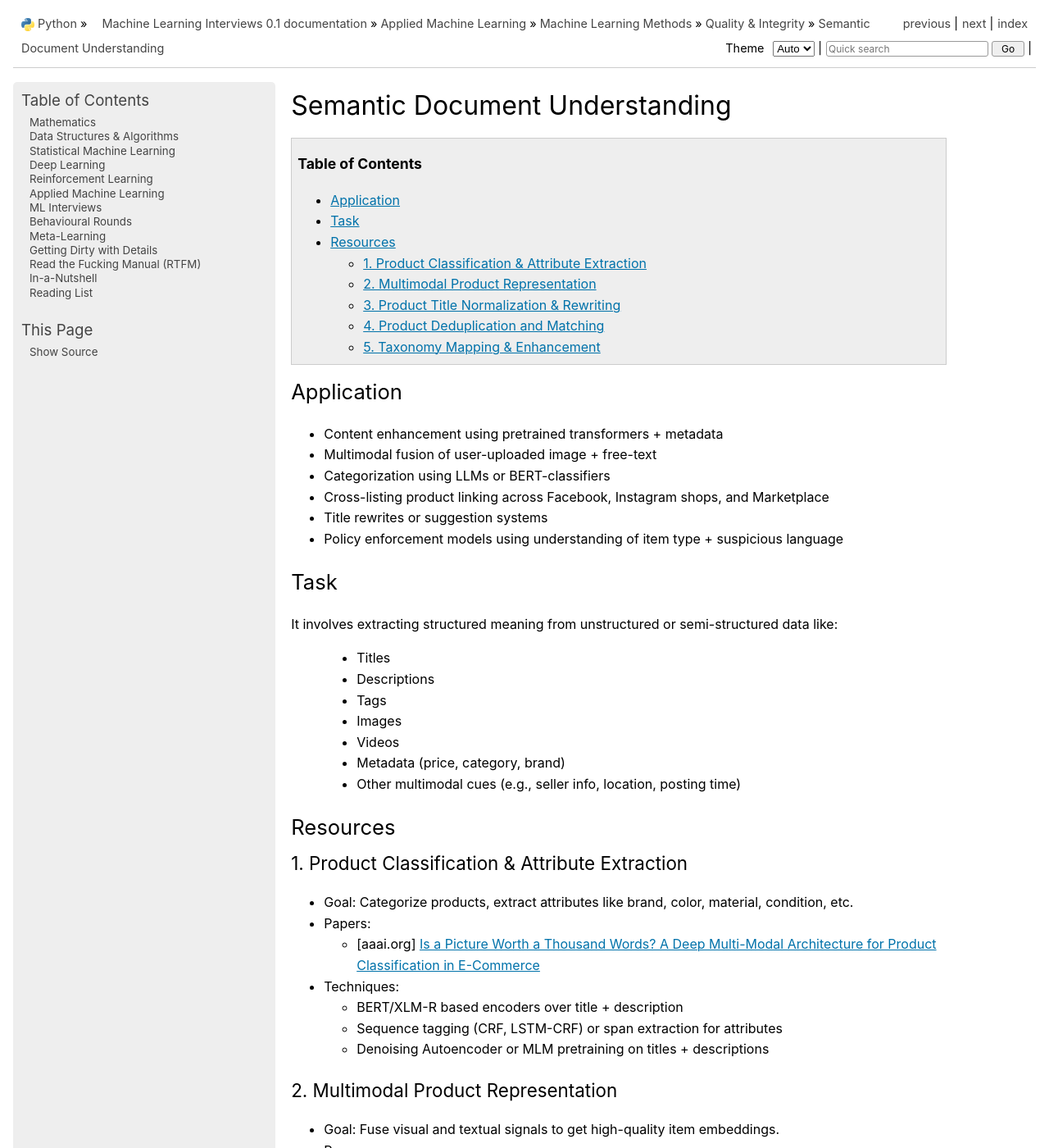
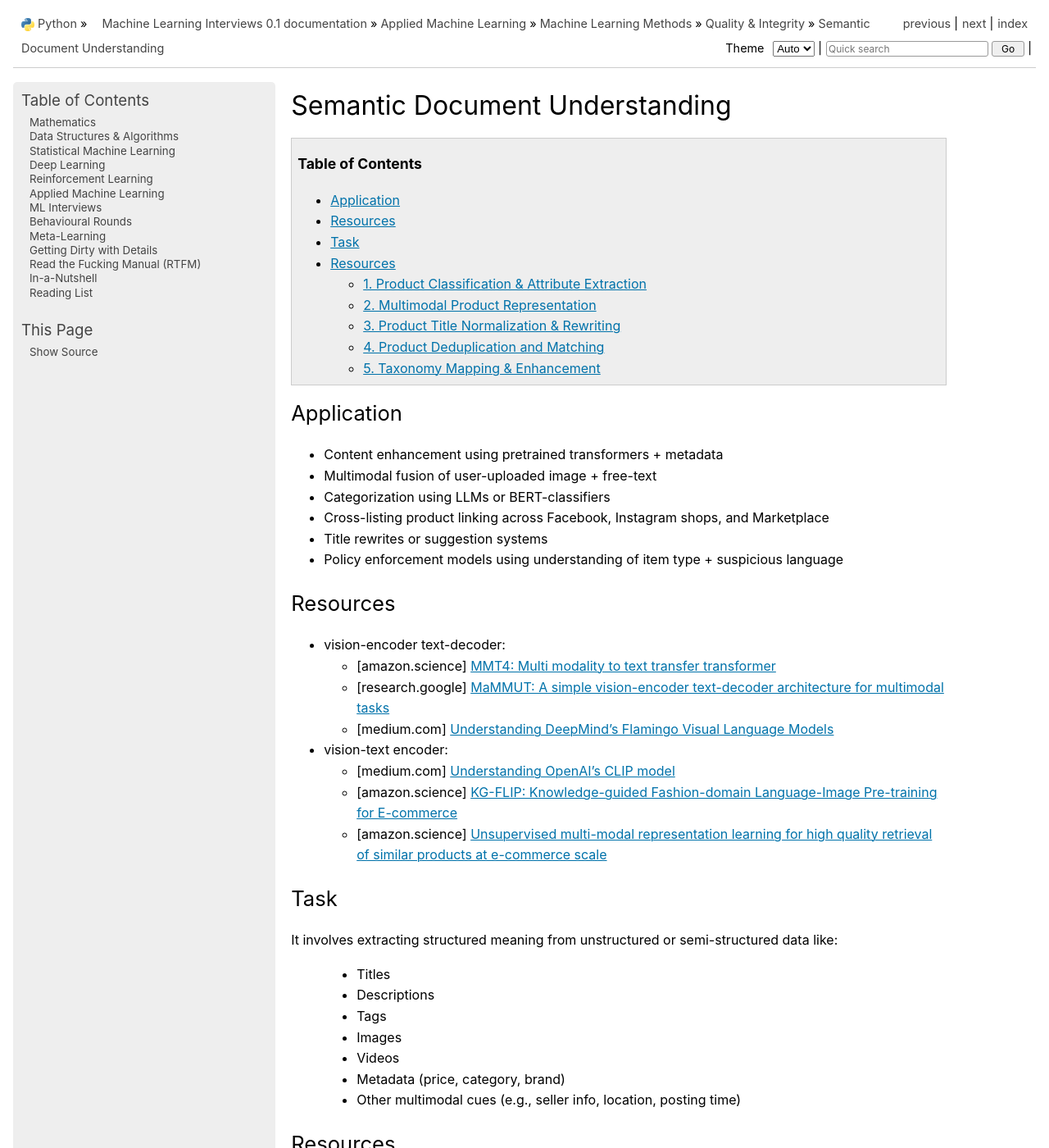
Before and after one commit to uselesstechjunks/leetcode, a Sphinx documentation site: the page built from docs/source/applied/methods/integrity/sdu.rst, in a window 1280 px wide and 1400 px high. Shown: the whole window at 82% size. Built offline with Sphinx 7.4.7, drawn with Linux system fonts in a browser that asks for light colours; pages that are not in the unit, such as notebooks, are missing from menus.

Commit message:
Update sdu.rst

```diff
--- a/docs/source/applied/methods/integrity/sdu.rst
+++ b/docs/source/applied/methods/integrity/sdu.rst
@@ -15,6 +15,20 @@ Application
 - Cross-listing product linking across Facebook, Instagram shops, and Marketplace
 - Title rewrites or suggestion systems
 - Policy enforcement models using understanding of item type + suspicious language
+
+**************************************************************************
+Resources
+**************************************************************************
+- vision-encoder text-decoder:
+
+	- [amazon.science] `MMT4: Multi modality to text transfer transformer <https://www.amazon.science/publications/mmt4-multi-modality-to-text-transfer-transformer>`_
+	- [research.google] `MaMMUT: A simple vision-encoder text-decoder architecture for multimodal tasks <https://research.google/blog/mammut-a-simple-vision-encoder-text-decoder-architecture-for-multimodal-tasks/>`_
+	- [medium.com] `Understanding DeepMind’s Flamingo Visual Language Models <https://medium.com/@paluchasz/understanding-flamingo-visual-language-models-bea5eeb05268>`_
+- vision-text encoder:
+
+	- [medium.com] `Understanding OpenAI’s CLIP model <https://medium.com/@paluchasz/understanding-openais-clip-model-6b52bade3fa3>`_
+	- [amazon.science] `KG-FLIP: Knowledge-guided Fashion-domain Language-Image Pre-training for E-commerce <https://assets.amazon.science/fb/63/9b81471c4b46bad6bd1cbcb591bc/kg-flip-knowledge-guided-fashion-domain-language-image-pre-training-for-e-commerce.pdf>`_
+	- [amazon.science] `Unsupervised multi-modal representation learning for high quality retrieval of similar products at e-commerce scale <https://www.amazon.science/publications/unsupervised-multi-modal-representation-learning-for-high-quality-retrieval-of-similar-products-at-e-commerce-scale>`_
 
 **************************************************************************
 Task
```
